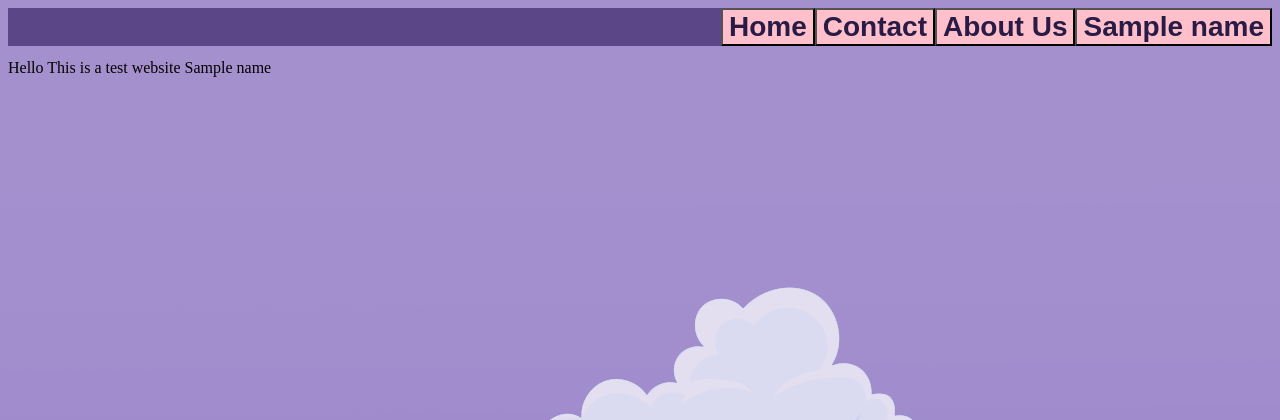
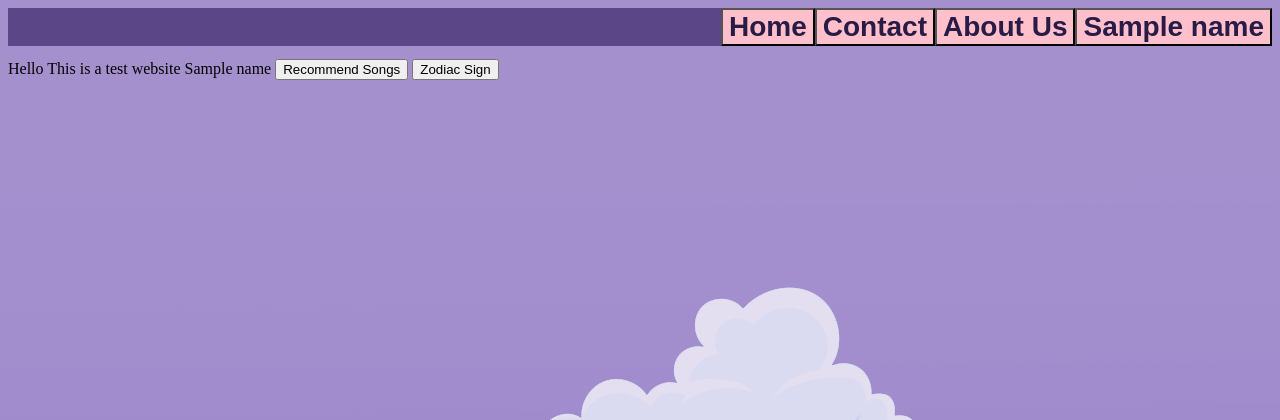
Before and after one commit to arielbrice/Personify-Capstone, a Flask app: template templates/user.html in a window 1280 px wide. Shown: the top 420 px of the page. Run offline with Flask 2, Linux system fonts and the light colour scheme; the template is opened without the code that fills it: most values are stand-ins (such as "Sample title", 1, 10 or a date in 2020); parts of the project's set-up code (start-up, migrations or seed data) failed here and were passed over.

Commit message:
Added a playlist and zodic button

```diff
--- a/templates/user.html
+++ b/templates/user.html
@@ -11,6 +11,7 @@
 	</head>
 	<body>
       Hello This is a test website {{name}}
-
+	  <a href = "playlist"></a><button class = "reccomend-songs">Recommend Songs</button></a>
+	  <button class = "zodiac-sign">Zodiac Sign</button>
 	</body>
 </html>
```
